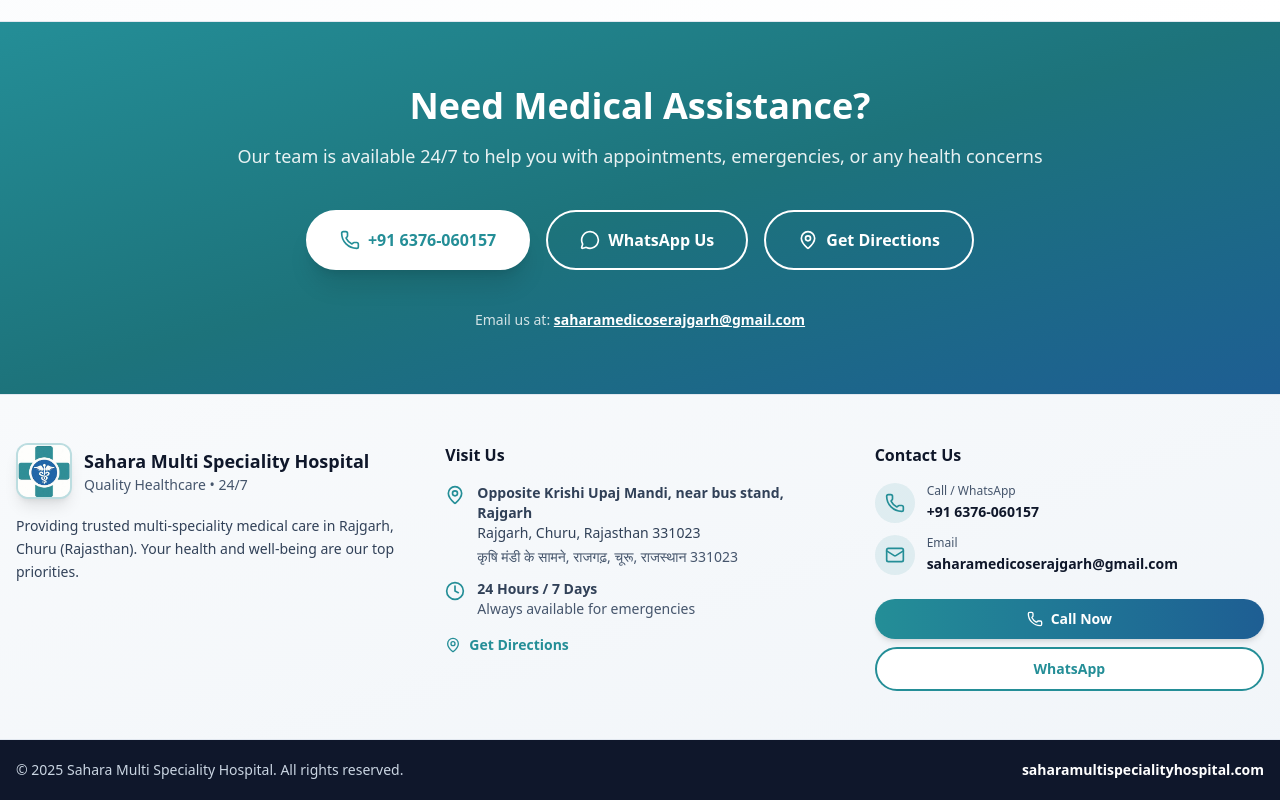
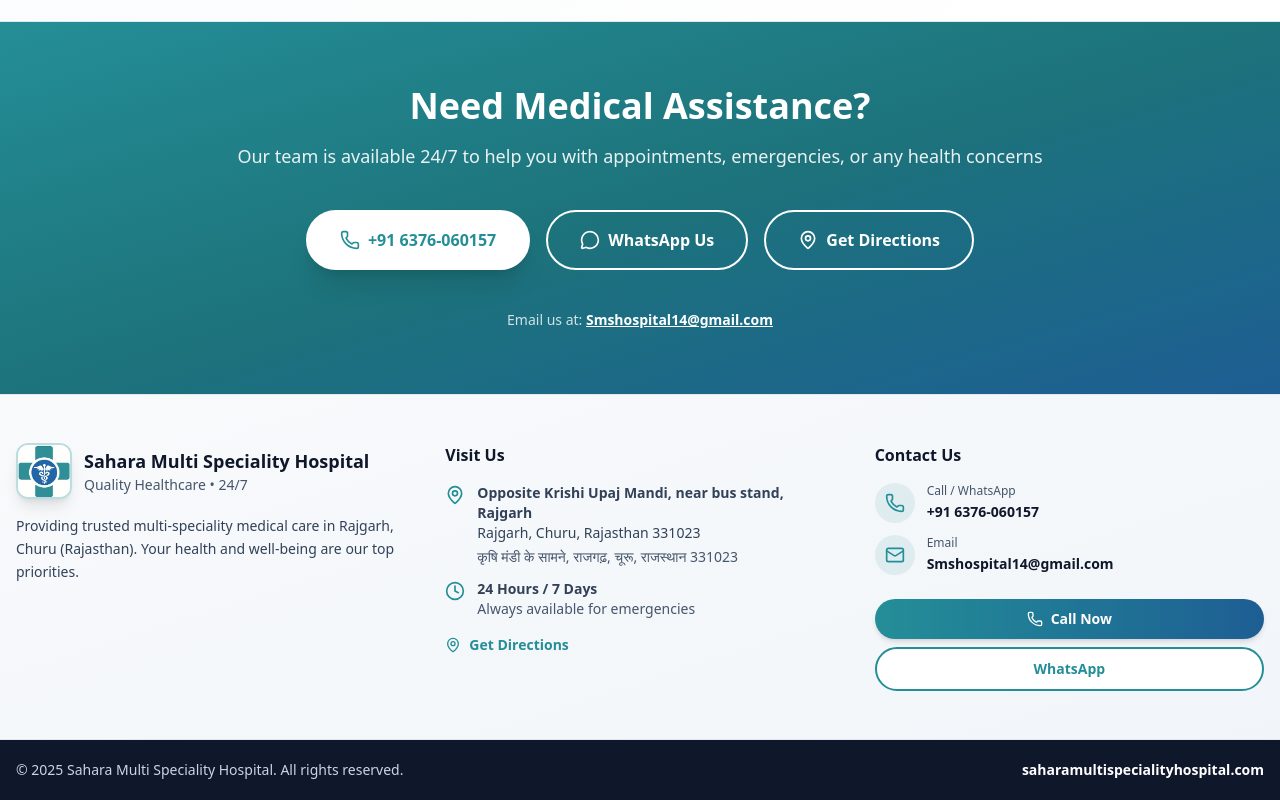
Before and after one commit to amrahulsaini/smsh, a Next.js app: page / in a window 1280 px wide. Shown: the part 7953-8753 px from the top of the page. Built offline with nearby package versions, Linux system fonts and the light colour scheme; no server answers.

Commit message:
Update contact email to Smshospital14@gmail.com for frontend display, keep backend email unchanged

```diff
--- a/components/AIAssistant.tsx
+++ b/components/AIAssistant.tsx
@@ -102,7 +102,7 @@
 Time: ${data.time}
 ${data.message ? `Message: ${data.message}` : ""}
         `.trim();
-        const mailtoLink = `mailto:saharamedicoserajgarh@gmail.com?subject=${encodeURIComponent(`Appointment Request - ${data.name}`)}&body=${encodeURIComponent(emailBody)}`;
+        const mailtoLink = `mailto:Smshospital14@gmail.com?subject=${encodeURIComponent(`Appointment Request - ${data.name}`)}&body=${encodeURIComponent(emailBody)}`;
         window.location.href = mailtoLink;
       }
     } catch (error) {
@@ -119,7 +119,7 @@
 Time: ${data.time}
 ${data.message ? `Message: ${data.message}` : ""}
       `.trim();
-      const mailtoLink = `mailto:saharamedicoserajgarh@gmail.com?subject=${encodeURIComponent(`Appointment Request - ${data.name}`)}&body=${encodeURIComponent(emailBody)}`;
+      const mailtoLink = `mailto:Smshospital14@gmail.com?subject=${encodeURIComponent(`Appointment Request - ${data.name}`)}&body=${encodeURIComponent(emailBody)}`;
       window.location.href = mailtoLink;
     }
   };
--- a/components/site-constants.ts
+++ b/components/site-constants.ts
@@ -2,7 +2,7 @@
   name: "Sahara Multi Speciality Hospital",
   phoneDisplay: "+91 6376-060157",
   phoneE164: "+916376060157",
-  email: "saharamedicoserajgarh@gmail.com",
+  email: "Smshospital14@gmail.com",
   addressLines: [
     "Opposite Krishi Upaj Mandi, near bus stand, Rajgarh",
     "Rajgarh, Churu, Rajasthan 331023",
```
